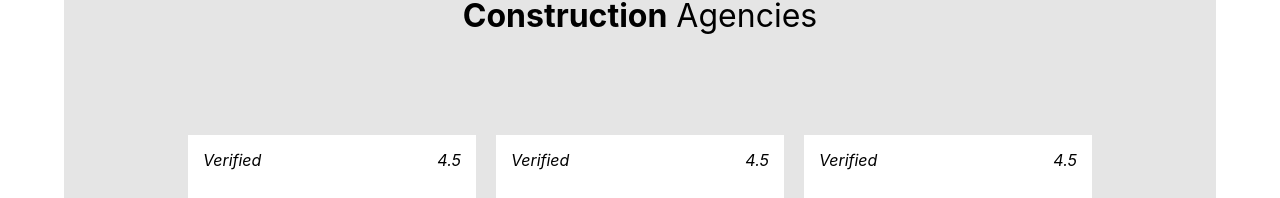
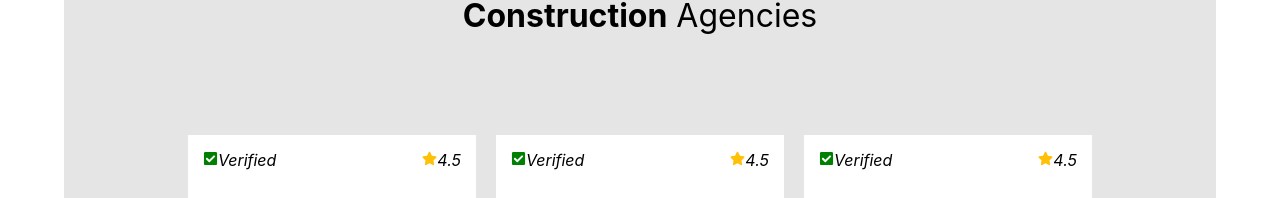
Before and after one commit to Archez-Studio/Wil, a React (Create React App) app: page / in a window 1280 px wide. Shown: the part 2326-2524 px from the top of the page. Built offline with nearby package versions, Linux system fonts and the light colour scheme.

Commit message:
Added rating icon and verification badge

```diff
--- a/src/components/HomePage/Construction.js
+++ b/src/components/HomePage/Construction.js
@@ -1,5 +1,9 @@
+import '../../css/Construction.css'
+
+import { FaCheckSquare, FaStar } from 'react-icons/fa'
+
+import { IconContext } from "react-icons";
 import React from 'react'
-import '../../css/Construction.css'
 
 const Construction = () => {
     return (
@@ -11,8 +15,20 @@ const Construction = () => {
             <div className="flex flex-around">
                 <div className="const-card">
                     <div className="flex">
-                        <i className="verify">Verified</i>
-                        <i className="rating">4.5</i>
+                        <i className="verify">
+                        <IconContext.Provider
+                         value={{ color: 'green', size: '15px' }}
+                        >
+                          <FaCheckSquare />
+                    </IconContext.Provider>
+                            Verified</i>
+                        <i className="rating">
+                        <IconContext.Provider
+                         value={{ color: '#FFC107', size: '15px' }}
+                        >
+                          <FaStar />
+                    </IconContext.Provider>
+                            4.5</i>
                     </div>
                     <div className="const-icon">
 
@@ -25,8 +41,20 @@ const Construction = () => {
                 </div>
                 <div className="const-card">
                     <div className="flex">
-                        <i className="verify">Verified</i>
-                        <i className="rating">4.5</i>
+                        <i className="verify">
+                        <IconContext.Provider
+                         value={{ color: 'green', size: '15px' }}
+                        >
+                          <FaCheckSquare />
+                    </IconContext.Provider>
+                            Verified</i>
+                        <i className="rating">
+                        <IconContext.Provider
+                         value={{ color: '#FFC107', size: '15px' }}
+                        >
+                          <FaStar />
+                    </IconContext.Provider>
+                            4.5</i>
                     </div>
                     <div className="const-icon">
 
@@ -39,8 +67,20 @@ const Construction = () => {
                 </div>
                 <div className="const-card">
                     <div className="flex">
-                        <i className="verify">Verified</i>
-                        <i className="rating">4.5</i>
+                        <i className="verify">
+                        <IconContext.Provider
+                         value={{ color: 'green', size: '15px' }}
+                        >
+                          <FaCheckSquare />
+                    </IconContext.Provider>
+                            Verified</i>
+                        <i className="rating">
+                        <IconContext.Provider
+                         value={{ color: '#FFC107', size: '15px' }}
+                        >
+                          <FaStar />
+                    </IconContext.Provider>
+                            4.5</i>
                     </div>
                     <div className="const-icon">
 
```
Also changed, not shown: src/components/HomePage/Nav.js (+6 -3 lines).
